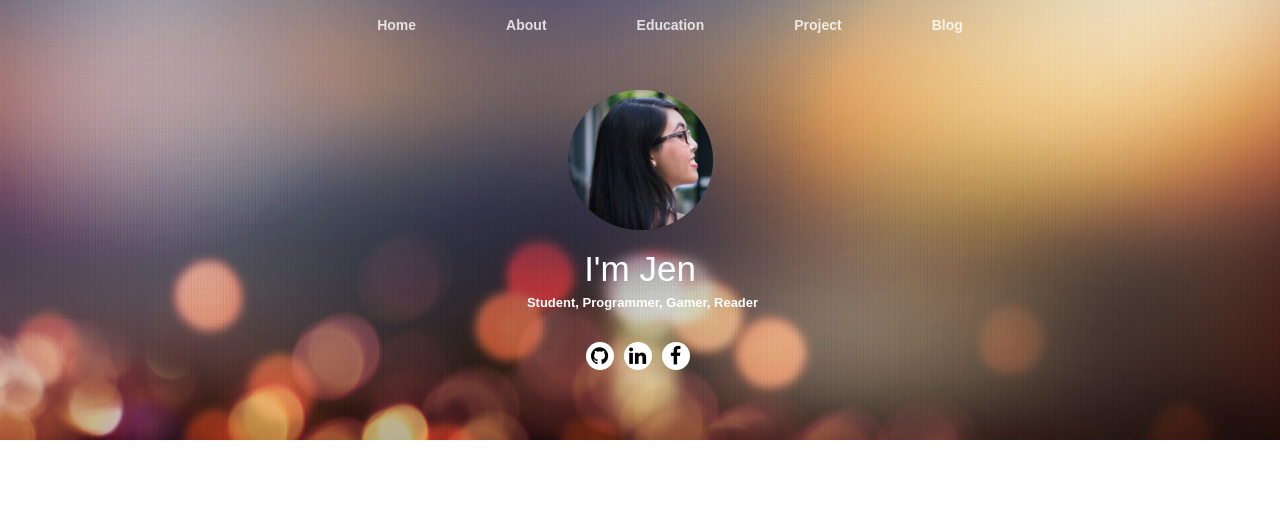
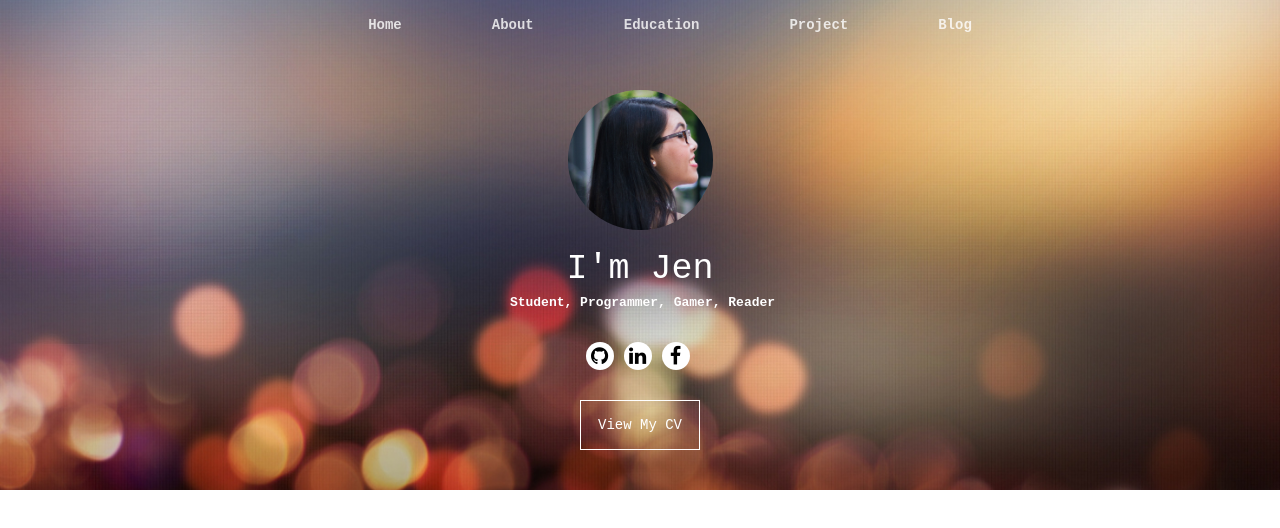
Before and after one commit to frances-ho/frances-ho.github.io, a plain HTML site: page index.html in a window 1280 px wide. Drawn offline with Linux system fonts and the light colour scheme.

Commit message:
added links

```diff
--- a/index.html
+++ b/index.html
@@ -52,10 +52,15 @@
         <!-- Social media icons -->
         <div class="icon">
             <ul id="icon-list">
-                <li><a href="#"><i class="fa fa-github"></i></a></li>
-                <li><a href="#"><i class="fa fa-linkedin"></i></a></li>
+                <li><a href="https://github.com/jen-ho"><i class="fa fa-github"></i></a></li>
+                <li><a href="https://www.linkedin.com/in/jen-ho-279b64113/"><i class="fa fa-linkedin"></i></a></li>
                 <li><a href="#"><i class="fa fa-facebook"></i></a></li>
             </ul>
+        </div>
+
+        <!-- Resume Button -->
+        <div class="cvbutton">
+            <button id="cvbutton" type="button"><a href="Documents/MyResume.pdf" target="_blank">View My CV</a></button>
         </div>
     </div>
     <!-- Header Ends -->
--- a/style.css
+++ b/style.css
@@ -6,7 +6,7 @@ html, body {
 #header {
     padding-top: 150px;
     width: 100%;
-    height: 500px;
+    height: 550px;
     background-image: url("Images/lights.jpg");
     background-size: cover;
     background-repeat: no-repeat;
@@ -27,7 +27,7 @@ html, body {
 
 #name {
     color: white;
-    font-family: 'Abril Fatface', sans-serif;
+    font-family: 'Courier New', Courier, monospace;
     text-align: center;
     font-size: 250%;
 }
@@ -36,7 +36,7 @@ html, body {
 #description {
     text-align: center;
     color: white;
-    font-family: 'Abril Fatface', sans-serif;
+    font-family: 'Courier New', Courier, monospace;
     margin-top: -5px;
     padding-left: 5px;
     font-size: small;
@@ -59,7 +59,7 @@ html, body {
 
  /* Navigation text */
 .nav.navbar-nav li {
-    font-family: 'Abril Fatface', sans-serif;
+    font-family: 'Courier New', Courier, monospace;
     font-weight: bolder;
 }
 
@@ -122,3 +122,27 @@ html, body {
     color: white;
     background: black;
 }
+
+.cvbutton {
+    text-align: center;
+    padding-top: 20px;
+}
+#cvbutton {
+    background: transparent;
+    border: 1px solid white;
+    width: 120px;
+    height: 50px;
+    color: white;
+    font-family: 'Courier New', Courier, monospace;
+}
+
+#cvbutton:hover {
+    transition: .5s ease-in;
+    background: black;
+    color: white;
+}
+
+#cvbutton > a {
+    text-decoration: none;
+    color: white;
+}
```
Also changed, not shown: 1 other file.
